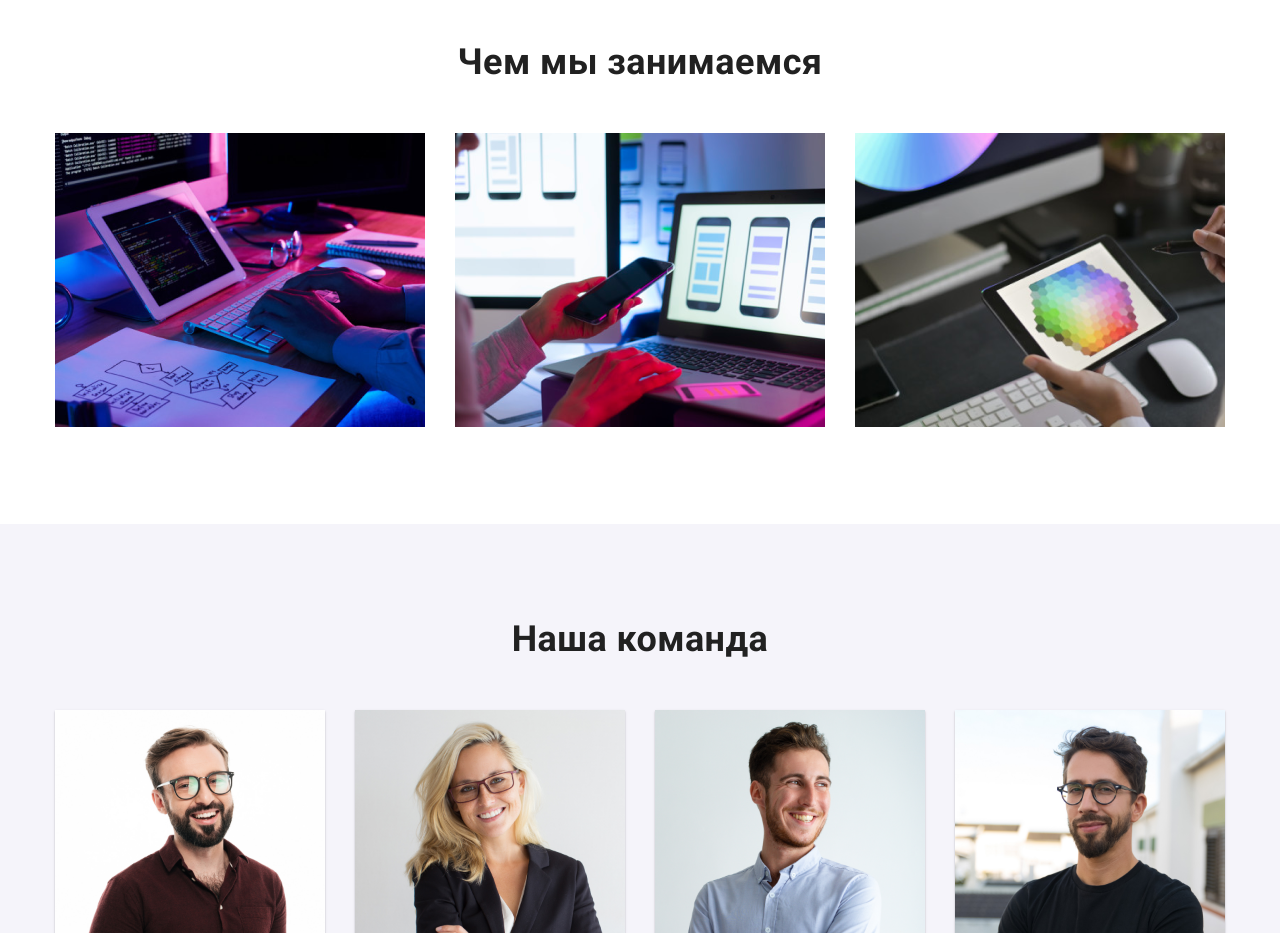
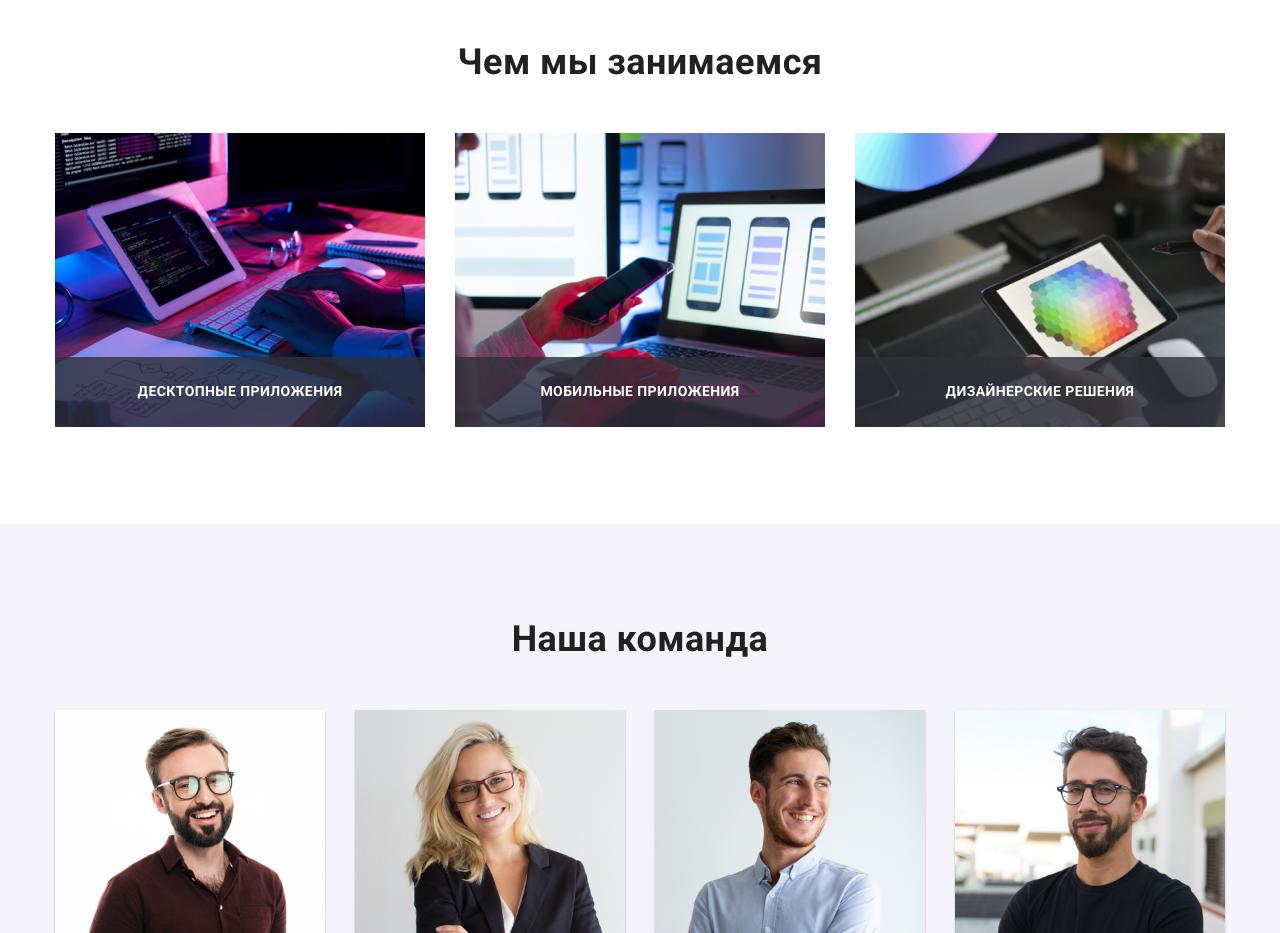
Before and after one commit to TanuhaSerkova/goit-markup-hw-05, a plain HTML site: page index.html in a window 1280 px wide. Shown: the part 1080-2013 px from the top of the page. Drawn offline with nearby package versions, Linux system fonts and the light colour scheme.

Commit message:
чем мы занимаемся

```diff
--- a/css/styles.css
+++ b/css/styles.css
@@ -267,6 +267,23 @@ body {
   margin-left: 30px;
   margin-top: 30px;
   flex-basis: calc(100% / 3 - 30px);
+  position: relative;
+  overflow: hidden;
+}
+.item-img-title {
+  top: 0;
+  width: 100%;
+  height: 70px;
+  padding: 27px;
+  color: var(--secondary-text-color);
+  background-color: rgba(47, 48, 58, 0.8);
+  text-align: center;
+  position: absolute;
+  font-weight: 700;
+  font-size: 14px;
+  line-height: 1.14;
+  text-transform: uppercase;
+  transform: translateY(320%);
 }
 
 /*Наша команда*/
--- a/index.html
+++ b/index.html
@@ -101,9 +101,18 @@
                 <div class="container">
                     <h2 class="section-work-title title">Чем мы занимаемся</h2>
                     <ul class="section-work-img list">
-                        <li class="item-img"><img src="./images/img.png" width="370" alt="Работа за компьютером"></li>
-                        <li class="item-img"><img src="./images/img-1.png" width="370" alt="С телефоном в руке"></li>
-                        <li class="item-img"><img src="./images/img-2.png" width="370" alt="Рисунок на планшете"></li>
+                        <li class="item-img">
+                            <img src="./images/img.png" width="370" alt="Работа за компьютером">
+                            <h3 class="item-img-title title">Десктопные приложения</h3>
+                        </li>
+                        <li class="item-img">
+                            <img src="./images/img-1.png" width="370" alt="С телефоном в руке">
+                            <h3 class="item-img-title title">Мобильные приложения</h3>
+                        </li>
+                        <li class="item-img">
+                            <img src="./images/img-2.png" width="370" alt="Рисунок на планшете">
+                            <h3 class="item-img-title title">Дизайнерские решения</h3>
+                        </li>
                     </ul>
                 </div>
             </section>
```
